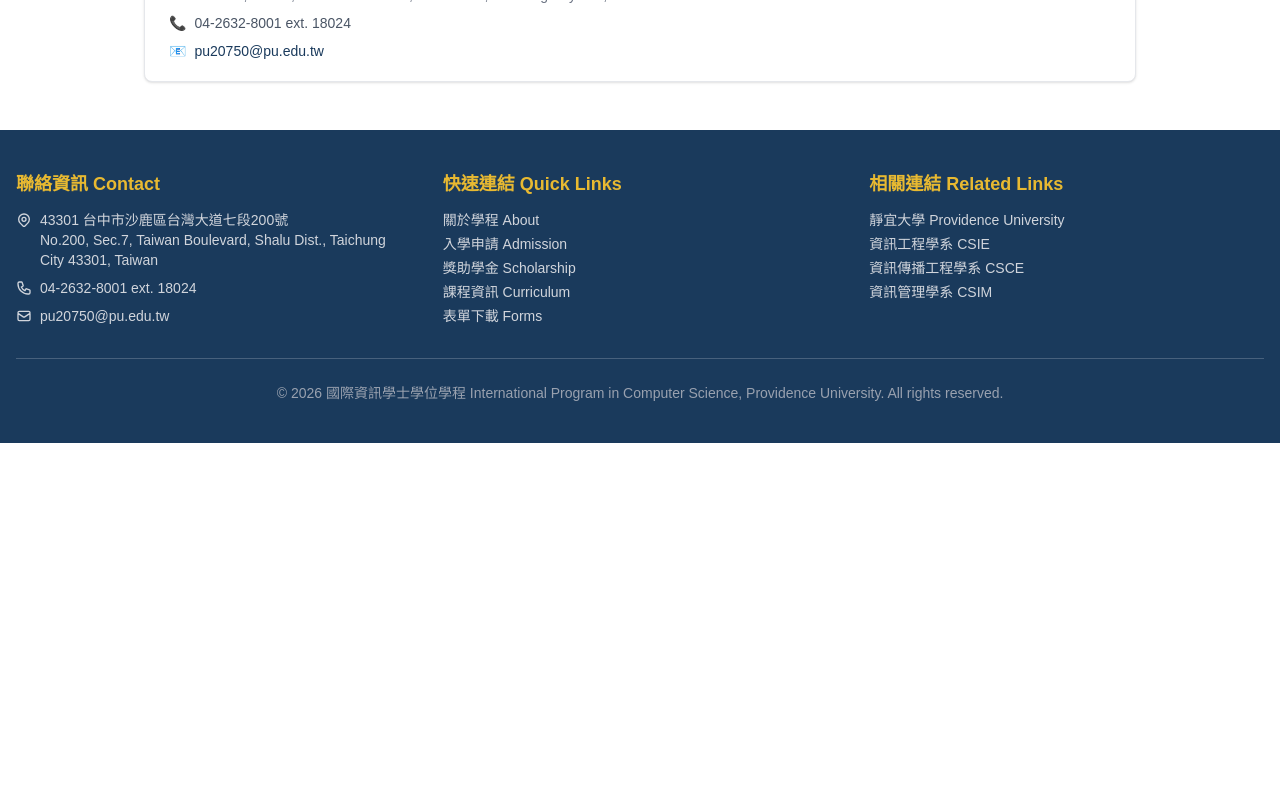
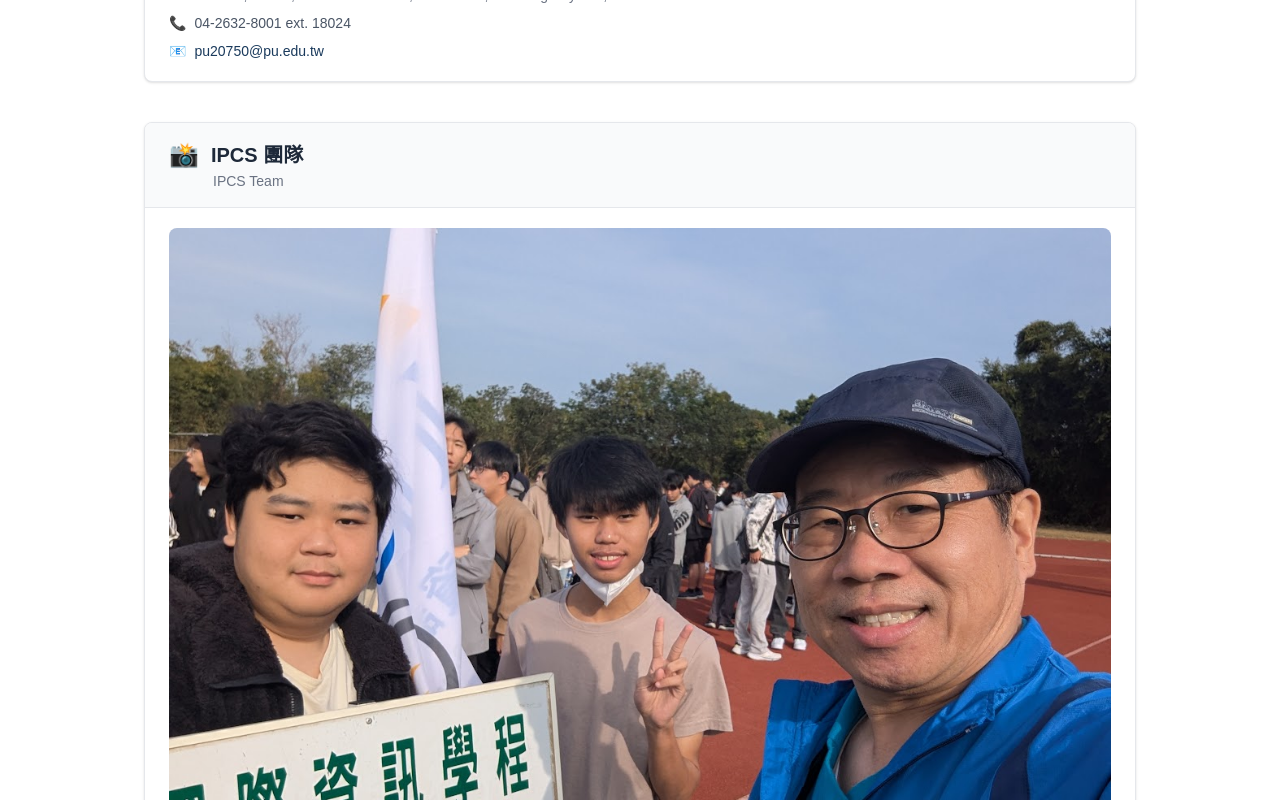
Before and after one commit to htchu/ipcs, a Next.js app: page /contact in a window 1280 px wide. Shown: the part 780-1580 px from the top of the page. Before the commit the page ends 1223 px from the top, so only its background shows below. Built offline with nearby package versions, Linux system fonts and the light colour scheme.

Commit message:
Add IPCS team photo to contact page
Co-Authored-By: Claude Opus 4.6 <noreply@anthropic.com>

```diff
--- a/src/app/contact/page.tsx
+++ b/src/app/contact/page.tsx
@@ -1,4 +1,5 @@
 import type { Metadata } from "next";
+import Image from "next/image";
 import Link from "next/link";
 
 export const metadata: Metadata = {
@@ -108,6 +109,26 @@ export default function ContactPage() {
           </div>
         </section>
       </div>
+
+      {/* Team Photo */}
+      <section className="mt-10 bg-white border border-gray-200 rounded-lg shadow-sm overflow-hidden">
+        <div className="bg-gray-50 border-b border-gray-200 px-6 py-4">
+          <h2 className="text-xl font-bold text-gray-800 flex items-center gap-3">
+            <span className="text-2xl">📸</span>
+            IPCS 團隊
+          </h2>
+          <p className="text-sm text-gray-500 ml-11">IPCS Team</p>
+        </div>
+        <div className="px-6 py-5">
+          <Image
+            src="/images/IPCS_team.jpg"
+            alt="IPCS Team"
+            width={960}
+            height={640}
+            className="rounded-lg w-full h-auto"
+          />
+        </div>
+      </section>
     </div>
   );
 }
```
Also changed, not shown: public/images/IPCS_team.jpg (added).
